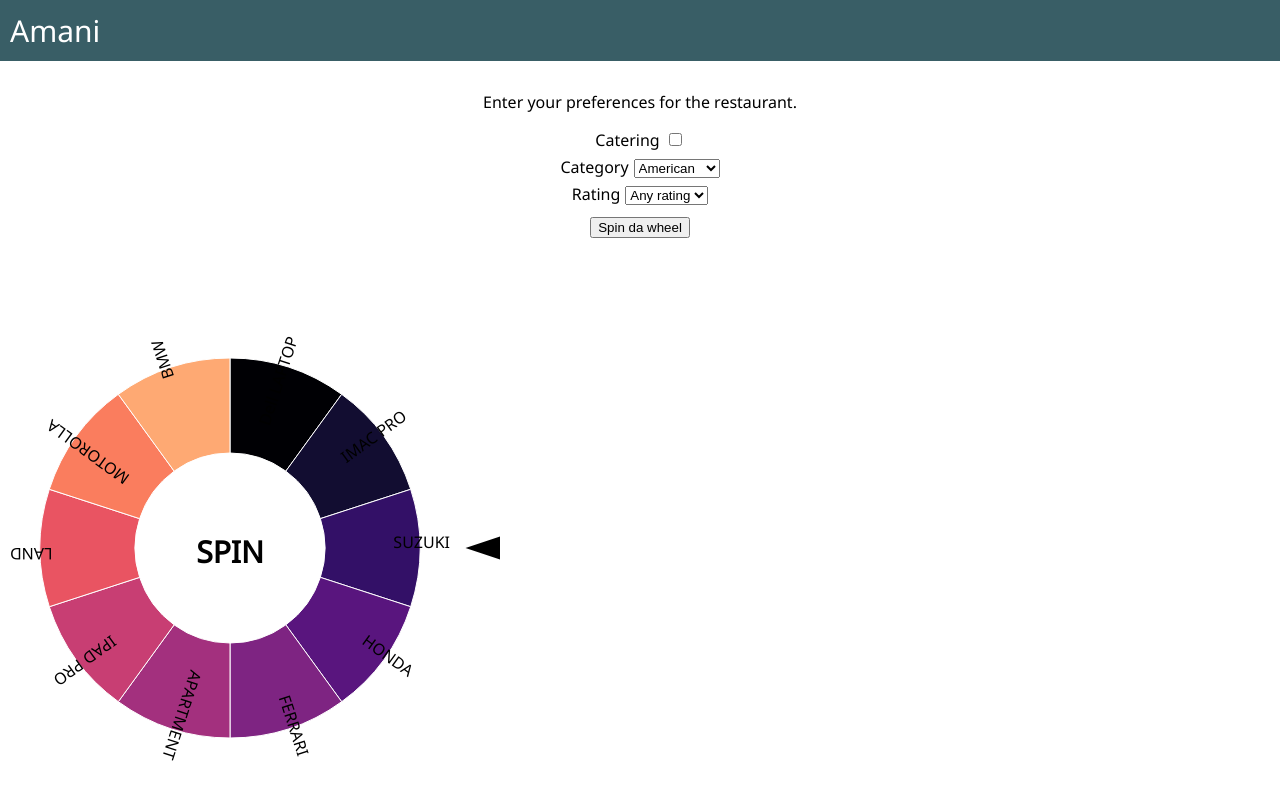
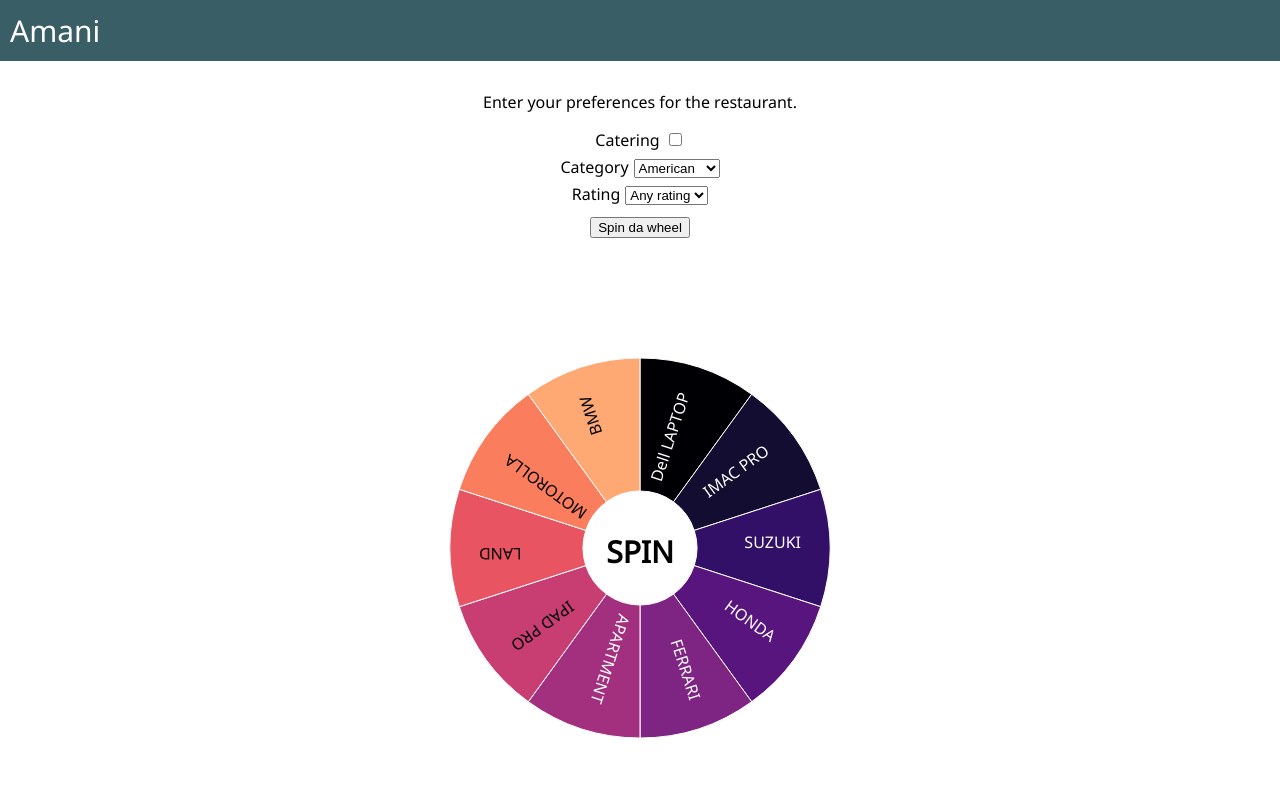
Before and after one commit to richardliutl/amani, a React (Create React App) app: page / in a window 1280 px wide. Built offline with nearby package versions, Linux system fonts and the light colour scheme.

Commit message:
Adds centering to big wheel

```diff
--- a/src/components/BigAssWheel.js
+++ b/src/components/BigAssWheel.js
@@ -25,15 +25,21 @@
     const color = d3.scaleSequential(d3.interpolateMagma).domain([0,11]);
     const path = d3.arc()
             .outerRadius(r - padding.right)
-            .innerRadius((r - padding.right) / 2);
+            .innerRadius((r - padding.right) * 0.3);
     let rotation = 0,
         oldrotation = 0,
         picked = 100000,
         oldpick = [];
 
+    props.spinning = false;
+
     function calcTranslate(data, move = 4) {
       const moveAngle = data.startAngle + ((data.endAngle - data.startAngle) / 2);
       return `translate(${- move * Math.cos(moveAngle + Math.PI / 2)}, ${- move * Math.sin(moveAngle + Math.PI / 2)})`;
+    }
+
+    function textColor(d) {
+        return d3.hsl(color(d)).l > 0.5 ? "#000" : "#fff";
     }
 
     // const bigData = [
@@ -180,8 +186,8 @@
             // .attr("d", function (d) { return arc(d); });
         // add the text
         arcs.append("text").attr("transform", function(d){
-            d.innerRadius = 0;
-            d.outerRadius = r;
+            d.innerRadius = (r - padding.right)*0.5;
+            d.outerRadius = (r - padding.right)*0.9;
             console.log(d);
             d.angle = (d.startAngle + d.endAngle)/2;
             return "rotate(" + (d.angle * 180 / Math.PI - 90) + ")translate(" + (d.outerRadius -10) +")";
@@ -189,11 +195,20 @@
         .attr("text-anchor", "end")
         .text( function(d, i) {
             return data[i].label;
+        })
+        .style("fill", (d, i) => {
+            console.log("ok: " + textColor(i));
+            return textColor(i);
         });
+
         container.on("click", spin);
         function spin(d){
-
-            container.on("click", null);
+            if (props.spinning) {
+              return;
+            } else {
+              props.spinning = true;
+              console.log(props.spinning);
+            }
             //all slices have been seen, all done
             console.log("OldPick: " + oldpick.length, "Data length: " + data.length);
             if(oldpick.length == data.length){
@@ -233,7 +248,8 @@
                     // console.log(data[picked].value)
 
                     /* Comment the below line for restrict spin to sngle time */
-                    container.on("click", spin);
+                    // container.on("click", spin);
+                    props.spinning = false;
                 });
         }
         //make arrow
@@ -243,12 +259,12 @@
             .attr("d", "M-" + (r*.15) + ",0L0," + (r*.05) + "L0,-" + (r*.05) + "Z")
             .style({"fill":"black"});
         //draw spin circle
-        container.append("circle")
-            .attr("cx", 0)
-            .attr("cy", 0)
-            .attr("r", 60)
-            .style("fill", "white")
-            .style("cursor", "pointer");
+        // container.append("circle")
+        //     .attr("cx", 0)
+        //     .attr("cy", 0)
+        //     .attr("r", r*0.3)
+        //     .style("fill", "white")
+        //     .style("cursor", "pointer");
         //spin text
         container.append("text")
             .attr("x", 0)
@@ -287,8 +303,8 @@
       <svg
         ref={ref}
         style={{
-          height: 500,
-          width: "100%",
+          height: h+"px",
+          width: w+"px",
           marginRight: "0px",
           marginLeft: "0px",
         }}
```
